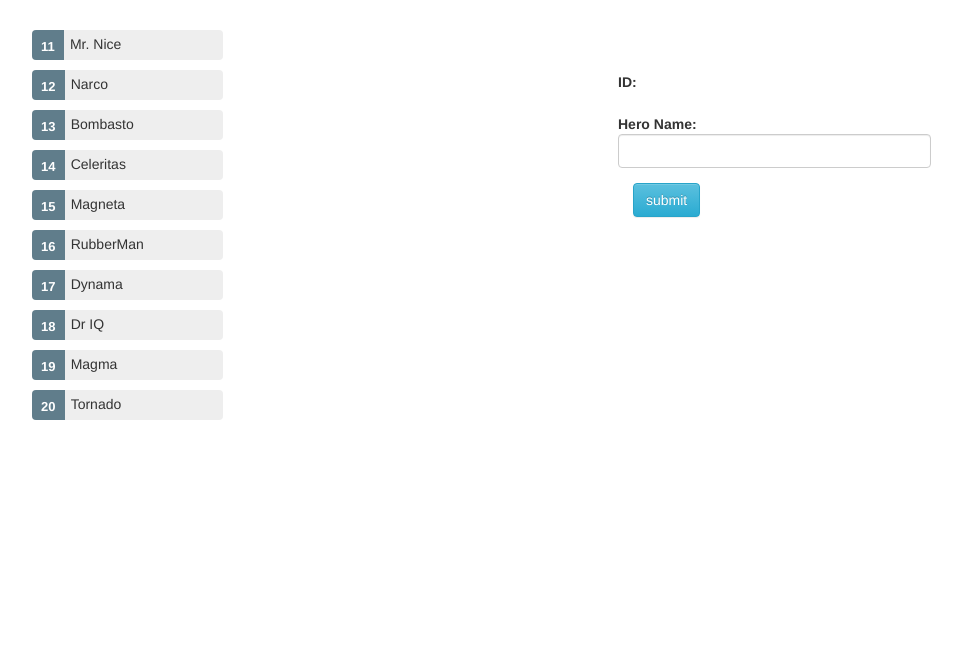
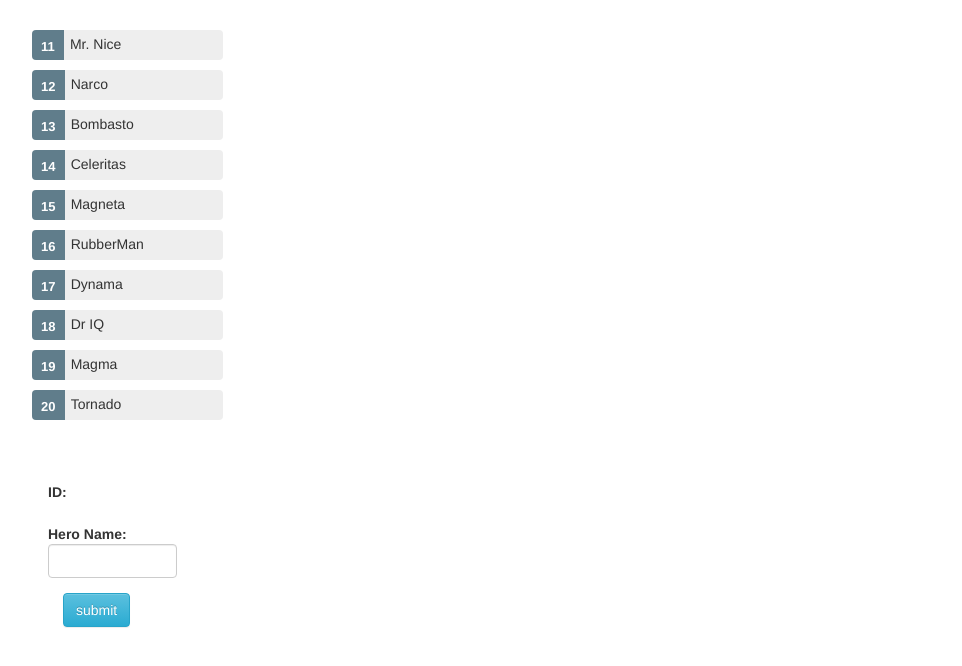
Before and after one commit to jtomchak/react-heroes, a React (Create React App) app: page / in a window 1280 px wide. Shown: the top 666 px of the page, without its empty margins (47-1009 px from the left). Built offline with nearby package versions, Linux system fonts and the light colour scheme.

Commit message:
HeroForm Component Movement

```diff
--- a/src/components/App.js
+++ b/src/components/App.js
@@ -1,7 +1,8 @@
 import React, { Component } from "react";
+import HeroListItem from "./HeroListItem";
+import HeroForm from "./HeroForm";
+import { getHeroes } from "../heroes.service";
 import "./App.css";
-import HeroListItem from "./HeroListItem";
-import { getHeroes } from "../heroes.service";
 
 class App extends Component {
   state = {
@@ -76,35 +77,11 @@ class App extends Component {
                   handleSelectedHero={this.handleSelectedHero}
                 />
               </ul>
-            </div>
-            <div className="col-md-6 col-sm-12">
-              <h2 style={{ textAlign: "center" }}>
-                {this.state.selectedHero.name}
-              </h2>
-              <form
-                className="form-horizontal"
-                style={{ width: "60%", padding: "25px" }}
-                onSubmit={e => this.handleFormSubmit(e)}
-              >
-                <div className="form-group">
-                  <label className="control-label">ID: </label>
-                  {this.state.selectedHero.id}
-                </div>
-                <div className="form-group">
-                  <label className="control-label">Hero Name: </label>
-                  <input
-                    className="form-control"
-                    type="text"
-                    value={this.state.selectedHero.name}
-                    onChange={e => this.handleInputChange(e)}
-                  />
-                </div>
-                <input
-                  className="button btn btn-info"
-                  type="submit"
-                  value="submit"
-                />
-              </form>
+              <HeroForm
+                selectedHero={this.state.selectedHero}
+                submitForm={this.handleFormSubmit}
+                inputChange={this.handleInputChange}
+              />
             </div>
           </div>
         </div>
--- /dev/null
+++ b/src/components/HeroForm.js
@@ -0,0 +1,31 @@
+import React from "react";
+
+const HeroForm = props => {
+  return (
+    <div className="col-md-6 col-sm-12">
+      <h2 style={{ textAlign: "center" }}>{props.selectedHero.name}</h2>
+      <form
+        className="form-horizontal"
+        style={{ width: "60%", padding: "25px" }}
+        onSubmit={e => props.submitForm(e)}
+      >
+        <div className="form-group">
+          <label className="control-label">ID: </label>
+          {props.selectedHero.id}
+        </div>
+        <div className="form-group">
+          <label className="control-label">Hero Name: </label>
+          <input
+            className="form-control"
+            type="text"
+            value={props.selectedHero.name}
+            onChange={e => props.inputChange(e)}
+          />
+        </div>
+        <input className="button btn btn-info" type="submit" value="submit" />
+      </form>
+    </div>
+  );
+};
+
+export default HeroForm;
```
